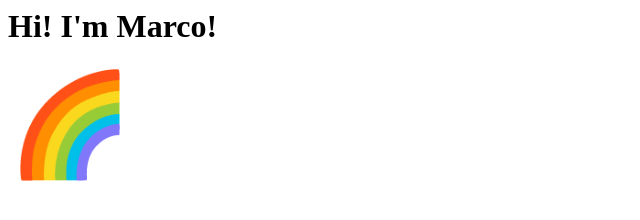
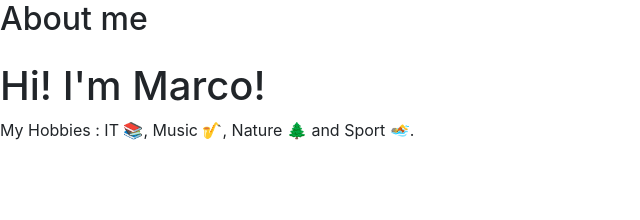
Before and after one commit to Marcosica/Marcosica.github.io, a plain HTML site: page index.html in a window 1280 px wide. Shown: the whole page, without its empty margins (0-640 px from the left). Drawn offline with nearby package versions, Linux system fonts and the light colour scheme.

Commit message:
adding hobbies

```diff
--- a/index.html
+++ b/index.html
@@ -1,6 +1,25 @@
 <html>
-    <body>
-        <h1>Hi! I'm Marco!</h1>
-        <span style='font-size:100px;'>&#127752;</span>
-    </body>
+
+<head>
+
+    <meta charset="utf-8">
+    <meta name="viewport" content="width=device-width, initial-scale=1, shrink-to-fit=no">
+    <!-- Bootstrap CSS -->
+    <link rel="stylesheet" href="https://stackpath.bootstrapcdn.com/bootstrap/4.4.1/css/bootstrap.min.css"
+          integrity="sha384-Vkoo8x4CGsO3+Hhxv8T/Q5PaXtkKtu6ug5TOeNV6gBiFeWPGFN9MuhOf23Q9Ifjh" crossorigin="anonymous">
+    <!-- FontAwesome -->
+    <link rel="stylesheet" href="https://use.fontawesome.com/releases/v5.8.1/css/all.css"
+          integrity="sha384-50oBUHEmvpQ+1lW4y57PTFmhCaXp0ML5d60M1M7uH2+nqUivzIebhndOJK28anvf" crossorigin="anonymous">
+    <title>Marco Sica</title>
+    <meta name="author" content="Marco Sica">
+
+</head>
+
+<body>
+<h2 class="mb-4">About me</h2>
+<h1>Hi! I'm Marco!</h1>
+
+<p>My Hobbies : IT &#128218;, Music &#127927;, Nature &#127794; and Sport &#127946;.</p>
+
+</body>
 </html>
```
